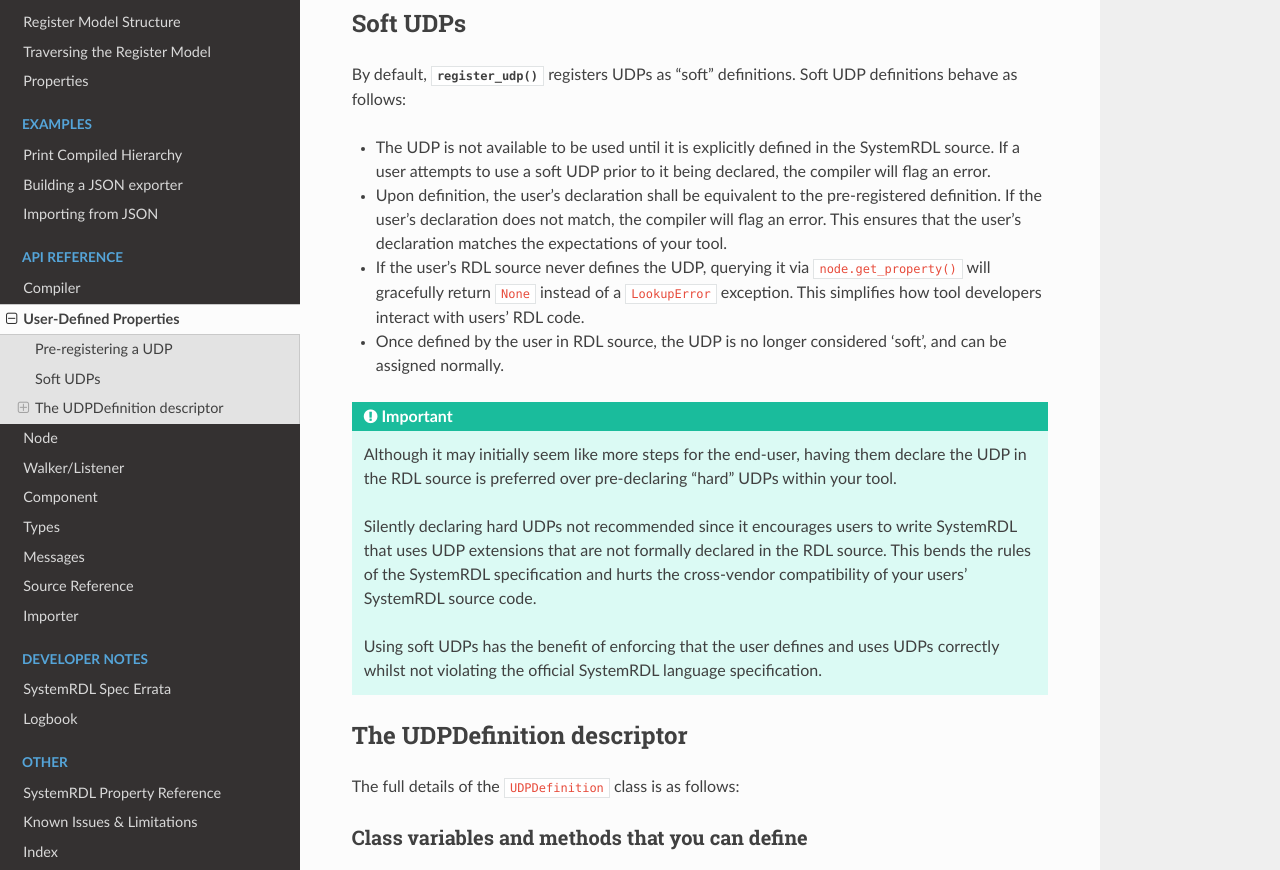
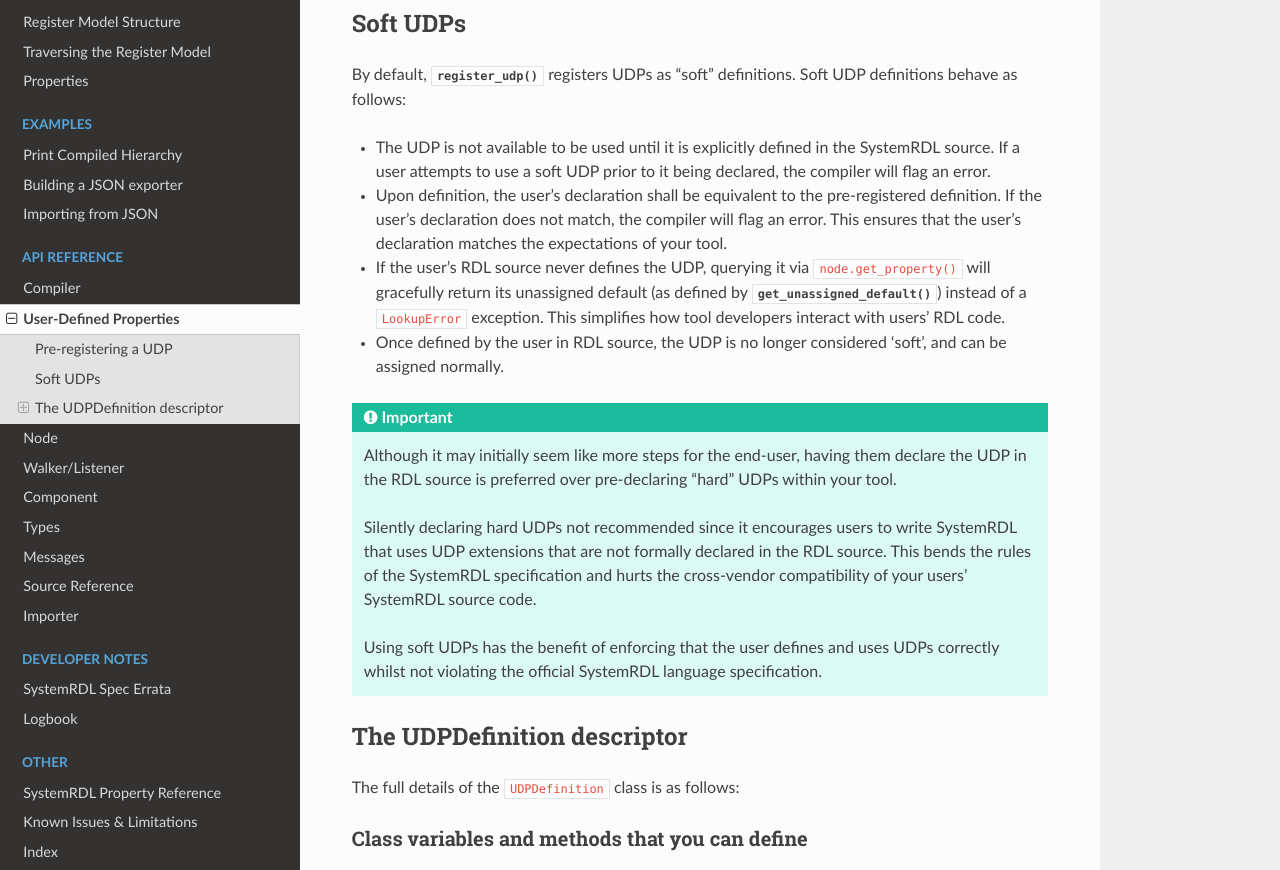
Before and after one commit to SystemRDL/systemrdl-compiler, a Sphinx documentation site: the page built from docs/api/udp.rst, in a window 1280 px wide and 900 px high, scrolled down 1007 px, cut to the strip 0-870 px from the top of the window. Built offline with Sphinx 7.4.7 and the Read the Docs theme 2.0.0, drawn with Linux system fonts in a browser that asks for light colours.

Commit message:
Fix unintended behavior of a soft UDP's unassigned default value

```diff
--- a/docs/api/udp.rst
+++ b/docs/api/udp.rst
@@ -63,9 +63,10 @@ UDPs as "soft" definitions. Soft UDP definitions behave as follows:
   compiler will flag an error.
   This ensures that the user's declaration matches the expectations of your tool.
 * If the user's RDL source never defines the UDP, querying it via
-  ``node.get_property()`` will gracefully return ``None`` instead of a
-  ``LookupError`` exception. This simplifies how tool developers interact with
-  users' RDL code.
+  ``node.get_property()`` will gracefully return its unassigned default (as
+  defined by :meth:`~systemrdl.udp.UDPDefinition.get_unassigned_default()`)
+  instead of a ``LookupError`` exception. This simplifies how tool developers
+  interact with users' RDL code.
 * Once defined by the user in RDL source, the UDP is no longer considered
   'soft', and can be assigned normally.
 
```
Also changed, not shown: 1 other file.
